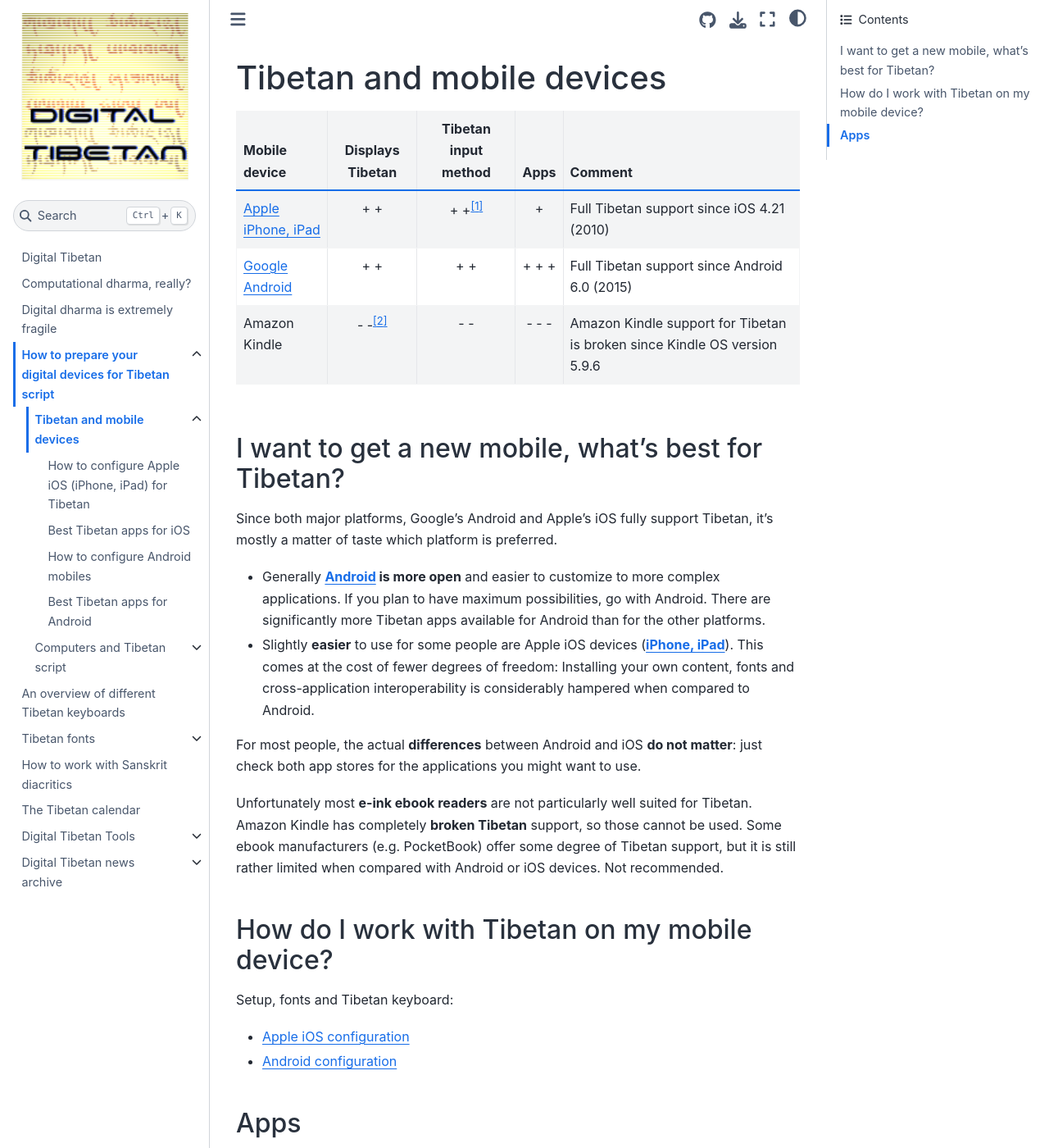
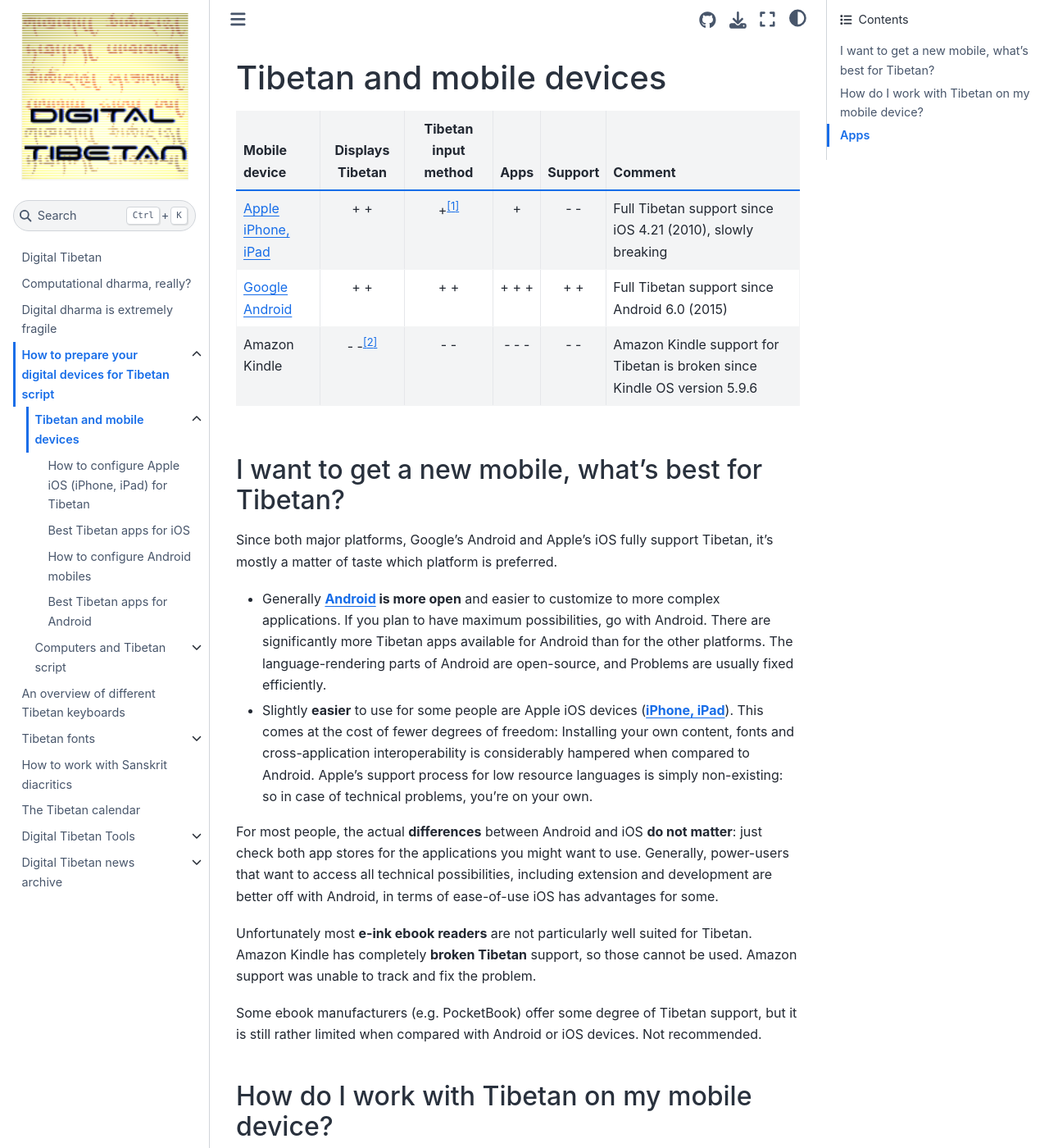
Before and after one commit to DigitalTibetan/DigitalTibetan, a Jupyter Book: the page built from docs/mobile_tibetan.md, in a window 1280 px wide and 1400 px high. Shown: the whole window at 82% size. Built offline with Jupyter Book 1.0.4 settings and Sphinx 7.4.7 and the Sphinx Book theme 1.1.4, drawn with Linux system fonts in a browser that asks for light colours.

Commit message:
Apple downgrade because Bugs and non-existing tech support for low resource languages

```diff
--- a/docs/mobile_tibetan.md
+++ b/docs/mobile_tibetan.md
@@ -1,21 +1,23 @@
 # Tibetan and mobile devices
 
-| Mobile device | Displays Tibetan | Tibetan input method | Apps | Comment |
-| :--------- | :---: | :---: | :---: | ----------------------------|
-| [Apple iPhone, iPad](configuration_ios.md) | + + | + +[^1] | + |Full Tibetan support since iOS 4.21 (2010) |
-| [Google Android](configuration_android.md) | + + | + + | + + + |Full Tibetan support since Android 6.0 (2015) |
-| Amazon Kindle | - -[^2] | - - | - - - | Amazon Kindle support for Tibetan is broken since Kindle OS version 5.9.6 |
+| Mobile device | Displays Tibetan | Tibetan input method | Apps | Support | Comment |
+| :--------- | :---: | :---: | :---: | :---: | ----------------------------|
+| [Apple iPhone, iPad](configuration_ios.md) | + + | +[^1] | + | - - | Full Tibetan support since iOS 4.21 (2010), slowly breaking |
+| [Google Android](configuration_android.md) | + + | + + | + + + | + + | Full Tibetan support since Android 6.0 (2015) |
+| Amazon Kindle | - -[^2] | - - | - - - | - - | Amazon Kindle support for Tibetan is broken since Kindle OS version 5.9.6 |
 
 ## I want to get a new mobile, what's best for Tibetan?
 
 Since both major platforms, Google's Android and Apple's iOS fully support Tibetan, it's mostly a matter of taste which platform is preferred.
 
-- Generally **[Android](configuration_android.md) is more open** and easier to customize to more complex applications. If you plan to have maximum possibilities, go with Android. There are significantly more Tibetan apps available for Android than for the other platforms.
-- Slightly **easier** to use for some people are Apple iOS devices ([**iPhone, iPad**](configuration_ios.md)). This comes at the cost of fewer degrees of freedom: Installing your own content, fonts and cross-application interoperability is considerably hampered when compared to Android.
+- Generally **[Android](configuration_android.md) is more open** and easier to customize to more complex applications. If you plan to have maximum possibilities, go with Android. There are significantly more Tibetan apps available for Android than for the other platforms. The language-rendering parts of Android are open-source, and Problems are usually fixed efficiently.
+- Slightly **easier** to use for some people are Apple iOS devices ([**iPhone, iPad**](configuration_ios.md)). This comes at the cost of fewer degrees of freedom: Installing your own content, fonts and cross-application interoperability is considerably hampered when compared to Android. Apple's support process for low resource languages is simply non-existing: so in case of technical problems, you're on your own.
 
-For most people, the actual **differences** between Android and iOS **do not matter**: just check both app stores for the applications you might want to use.
+For most people, the actual **differences** between Android and iOS **do not matter**: just check both app stores for the applications you might want to use. Generally, power-users that want to access all technical possibilities, including extension and development are better off with Android, in terms of ease-of-use iOS has advantages for some.
 
-Unfortunately most **e-ink ebook readers** are not particularly well suited for Tibetan. Amazon Kindle has completely **broken Tibetan** support, so those cannot be used. Some ebook manufacturers (e.g. PocketBook) offer some degree of Tibetan support, but it is still rather limited when compared with Android or iOS devices. Not recommended.
+Unfortunately most **e-ink ebook readers** are not particularly well suited for Tibetan. Amazon Kindle has completely **broken Tibetan** support, so those cannot be used. Amazon support was unable to track and fix the problem.
+
+Some ebook manufacturers (e.g. PocketBook) offer some degree of Tibetan support, but it is still rather limited when compared with Android or iOS devices. Not recommended.
 
 ## How do I work with Tibetan on my mobile device?
 
```
